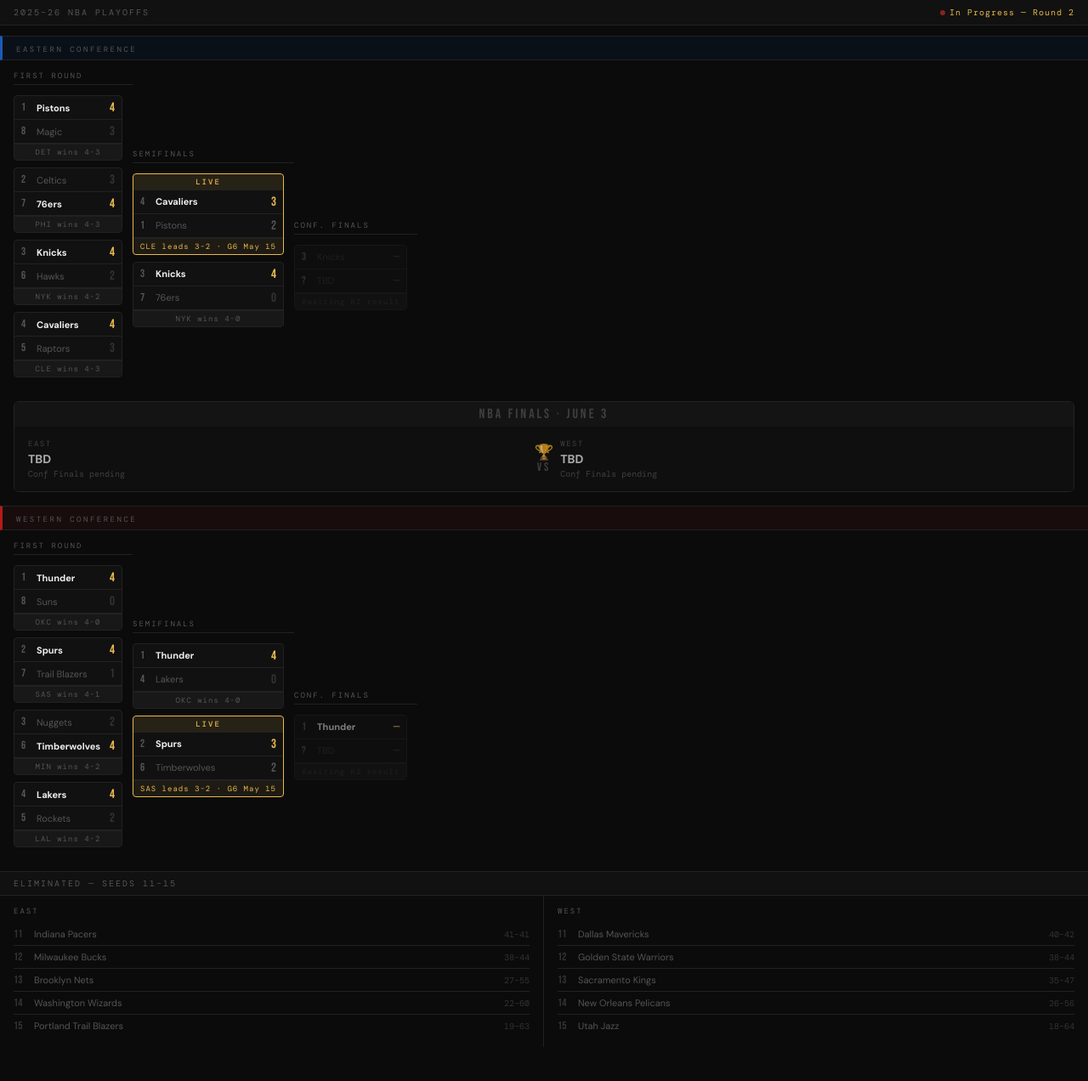
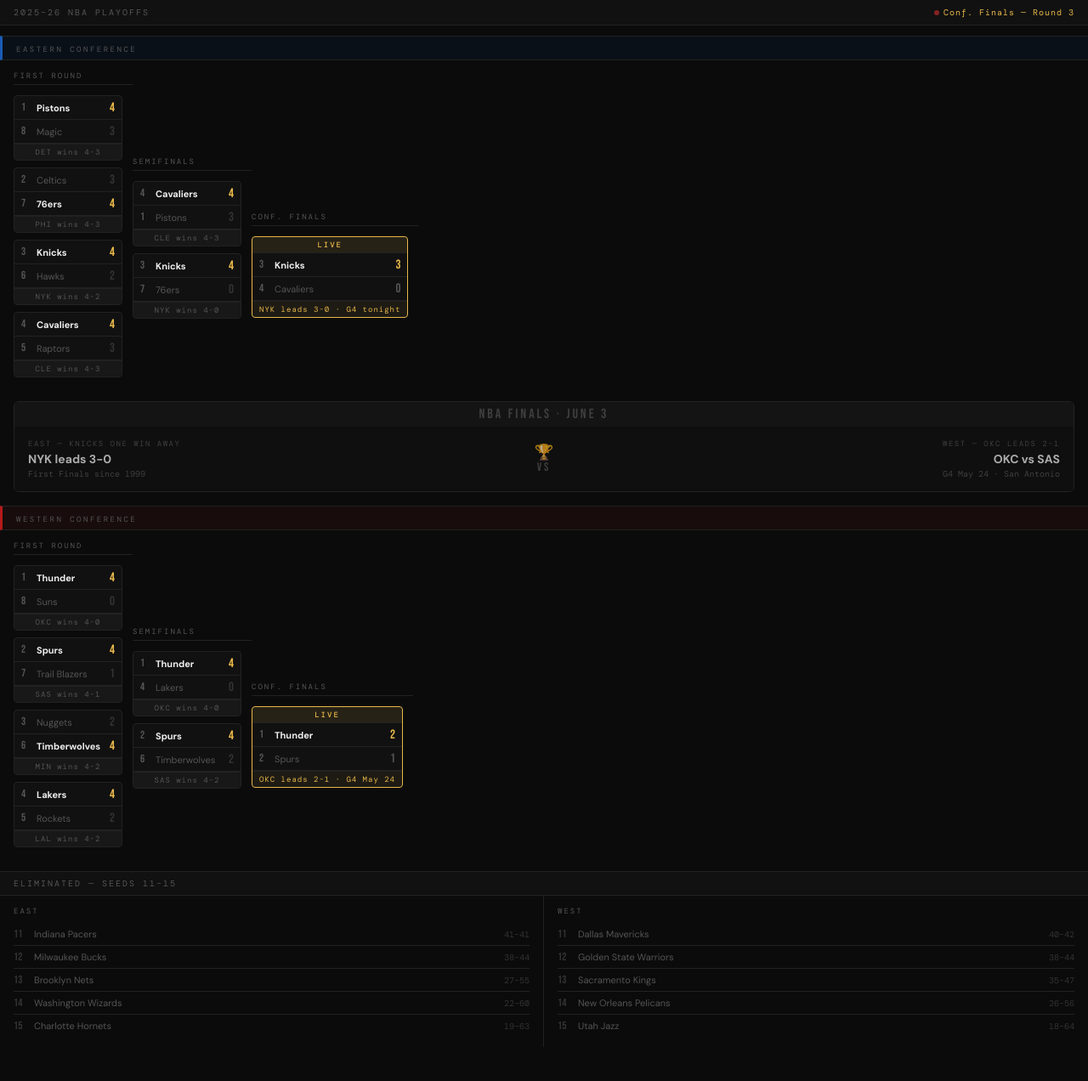
Before and after one commit to boony-mjb/nba-stats-pwa, a Flask app: page /bracket in a window 1280 px wide. Shown: the part 87-1359 px from the top of the page at 85% size. Run offline with Flask 3, Linux system fonts and the light colour scheme.

Commit message:
brought the playoff bracket up to date

```diff
--- a/templates/bracket.html
+++ b/templates/bracket.html
@@ -17,126 +17,67 @@
 
     <div class="bracket-header">
       <span class="section-label">2025–26 NBA Playoffs</span>
-      <span class="live-tag"><span class="dot"></span>In Progress — Round 2</span>
+      <span class="live-tag"><span class="dot"></span>Conf. Finals — Round 3</span>
     </div>
 
-    <!-- ══ EAST ══ -->
+    <!-- EAST -->
     <div class="conf-strip east-strip">
       <span class="conf-strip-label">Eastern Conference</span>
     </div>
 
     <div class="rounds-grid">
 
-      <!-- East R1 -->
       <div class="round-col">
         <div class="round-label">First Round</div>
 
         <div class="series-card">
-          <div class="series-team winner">
-            <span class="series-seed">1</span>
-            <span class="series-name">Pistons</span>
-            <span class="series-wins">4</span>
-          </div>
-          <div class="series-team loser">
-            <span class="series-seed">8</span>
-            <span class="series-name">Magic</span>
-            <span class="series-wins">3</span>
-          </div>
+          <div class="series-team winner"><span class="series-seed">1</span><span class="series-name">Pistons</span><span class="series-wins">4</span></div>
+          <div class="series-team loser"><span class="series-seed">8</span><span class="series-name">Magic</span><span class="series-wins">3</span></div>
           <div class="series-result">DET wins 4-3</div>
         </div>
 
         <div class="series-card">
-          <div class="series-team loser">
-            <span class="series-seed">2</span>
-            <span class="series-name">Celtics</span>
-            <span class="series-wins">3</span>
-          </div>
-          <div class="series-team winner">
-            <span class="series-seed">7</span>
-            <span class="series-name">76ers</span>
-            <span class="series-wins">4</span>
-          </div>
+          <div class="series-team loser"><span class="series-seed">2</span><span class="series-name">Celtics</span><span class="series-wins">3</span></div>
+          <div class="series-team winner"><span class="series-seed">7</span><span class="series-name">76ers</span><span class="series-wins">4</span></div>
           <div class="series-result">PHI wins 4-3</div>
         </div>
 
         <div class="series-card">
-          <div class="series-team winner">
-            <span class="series-seed">3</span>
-            <span class="series-name">Knicks</span>
-            <span class="series-wins">4</span>
-          </div>
-          <div class="series-team loser">
-            <span class="series-seed">6</span>
-            <span class="series-name">Hawks</span>
-            <span class="series-wins">2</span>
-          </div>
+          <div class="series-team winner"><span class="series-seed">3</span><span class="series-name">Knicks</span><span class="series-wins">4</span></div>
+          <div class="series-team loser"><span class="series-seed">6</span><span class="series-name">Hawks</span><span class="series-wins">2</span></div>
           <div class="series-result">NYK wins 4-2</div>
         </div>
 
         <div class="series-card">
-          <div class="series-team winner">
-            <span class="series-seed">4</span>
-            <span class="series-name">Cavaliers</span>
-            <span class="series-wins">4</span>
-          </div>
-          <div class="series-team loser">
-            <span class="series-seed">5</span>
-            <span class="series-name">Raptors</span>
-            <span class="series-wins">3</span>
-          </div>
+          <div class="series-team winner"><span class="series-seed">4</span><span class="series-name">Cavaliers</span><span class="series-wins">4</span></div>
+          <div class="series-team loser"><span class="series-seed">5</span><span class="series-name">Raptors</span><span class="series-wins">3</span></div>
           <div class="series-result">CLE wins 4-3</div>
         </div>
       </div>
 
-      <!-- East Semis -->
       <div class="round-col semis-col">
         <div class="round-label">Semifinals</div>
 
-        <div class="series-card active-series">
-          <div class="active-badge">LIVE</div>
-          <div class="series-team winning">
-            <span class="series-seed">4</span>
-            <span class="series-name">Cavaliers</span>
-            <span class="series-wins">3</span>
-          </div>
-          <div class="series-team trailing">
-            <span class="series-seed">1</span>
-            <span class="series-name">Pistons</span>
-            <span class="series-wins">2</span>
-          </div>
-          <div class="series-result ongoing">CLE leads 3-2 · G6 May 15</div>
+        <div class="series-card">
+          <div class="series-team winner"><span class="series-seed">4</span><span class="series-name">Cavaliers</span><span class="series-wins">4</span></div>
+          <div class="series-team loser"><span class="series-seed">1</span><span class="series-name">Pistons</span><span class="series-wins">3</span></div>
+          <div class="series-result">CLE wins 4-3</div>
         </div>
 
-        <div class="series-card done-series">
-          <div class="series-team winner">
-            <span class="series-seed">3</span>
-            <span class="series-name">Knicks</span>
-            <span class="series-wins">4</span>
-          </div>
-          <div class="series-team loser">
-            <span class="series-seed">7</span>
-            <span class="series-name">76ers</span>
-            <span class="series-wins">0</span>
-          </div>
+        <div class="series-card">
+          <div class="series-team winner"><span class="series-seed">3</span><span class="series-name">Knicks</span><span class="series-wins">4</span></div>
+          <div class="series-team loser"><span class="series-seed">7</span><span class="series-name">76ers</span><span class="series-wins">0</span></div>
           <div class="series-result">NYK wins 4-0</div>
         </div>
       </div>
 
-      <!-- East Finals -->
       <div class="round-col finals-col">
         <div class="round-label">Conf. Finals</div>
-        <div class="series-card tbd-series">
-          <div class="series-team tbd">
-            <span class="series-seed">3</span>
-            <span class="series-name">Knicks</span>
-            <span class="series-wins tbd-wins">—</span>
-          </div>
-          <div class="series-team tbd">
-            <span class="series-seed">?</span>
-            <span class="series-name">TBD</span>
-            <span class="series-wins tbd-wins">—</span>
-          </div>
-          <div class="series-result tbd-result">Awaiting R2 result</div>
+        <div class="series-card active-series">
+          <div class="active-badge">LIVE</div>
+          <div class="series-team winning"><span class="series-seed">3</span><span class="series-name">Knicks</span><span class="series-wins">3</span></div>
+          <div class="series-team trailing"><span class="series-seed">4</span><span class="series-name">Cavaliers</span><span class="series-wins">0</span></div>
+          <div class="series-result ongoing">NYK leads 3-0 · G4 tonight</div>
         </div>
       </div>
 
@@ -147,160 +88,101 @@
       <div class="finals-label-strip">NBA Finals · June 3</div>
       <div class="finals-matchup">
         <div class="finals-team">
-          <div class="finals-conf">East</div>
-          <div class="finals-name">TBD</div>
-          <div class="finals-record">Conf Finals pending</div>
+          <div class="finals-conf">East — Knicks one win away</div>
+          <div class="finals-name">NYK leads 3-0</div>
+          <div class="finals-record">First Finals since 1999</div>
         </div>
         <div class="finals-vs">
           <div class="finals-trophy">🏆</div>
           <div class="finals-score">vs</div>
         </div>
-        <div class="finals-team">
-          <div class="finals-conf">West</div>
-          <div class="finals-name">TBD</div>
-          <div class="finals-record">Conf Finals pending</div>
+        <div class="finals-team" style="text-align:right">
+          <div class="finals-conf">West — OKC leads 2-1</div>
+          <div class="finals-name">OKC vs SAS</div>
+          <div class="finals-record">G4 May 24 · San Antonio</div>
         </div>
       </div>
     </div>
 
-    <!-- ══ WEST ══ -->
+    <!-- WEST -->
     <div class="conf-strip west-strip">
       <span class="conf-strip-label">Western Conference</span>
     </div>
 
     <div class="rounds-grid">
 
-      <!-- West R1 -->
       <div class="round-col">
         <div class="round-label">First Round</div>
 
         <div class="series-card">
-          <div class="series-team winner">
-            <span class="series-seed">1</span>
-            <span class="series-name">Thunder</span>
-            <span class="series-wins">4</span>
-          </div>
-          <div class="series-team loser">
-            <span class="series-seed">8</span>
-            <span class="series-name">Suns</span>
-            <span class="series-wins">0</span>
-          </div>
+          <div class="series-team winner"><span class="series-seed">1</span><span class="series-name">Thunder</span><span class="series-wins">4</span></div>
+          <div class="series-team loser"><span class="series-seed">8</span><span class="series-name">Suns</span><span class="series-wins">0</span></div>
           <div class="series-result">OKC wins 4-0</div>
         </div>
 
         <div class="series-card">
-          <div class="series-team winner">
-            <span class="series-seed">2</span>
-            <span class="series-name">Spurs</span>
-            <span class="series-wins">4</span>
-          </div>
-          <div class="series-team loser">
-            <span class="series-seed">7</span>
-            <span class="series-name">Trail Blazers</span>
-            <span class="series-wins">1</span>
-          </div>
+          <div class="series-team winner"><span class="series-seed">2</span><span class="series-name">Spurs</span><span class="series-wins">4</span></div>
+          <div class="series-team loser"><span class="series-seed">7</span><span class="series-name">Trail Blazers</span><span class="series-wins">1</span></div>
           <div class="series-result">SAS wins 4-1</div>
         </div>
 
         <div class="series-card">
-          <div class="series-team loser">
-            <span class="series-seed">3</span>
-            <span class="series-name">Nuggets</span>
-            <span class="series-wins">2</span>
-          </div>
-          <div class="series-team winner">
-            <span class="series-seed">6</span>
-            <span class="series-name">Timberwolves</span>
-            <span class="series-wins">4</span>
-          </div>
+          <div class="series-team loser"><span class="series-seed">3</span><span class="series-name">Nuggets</span><span class="series-wins">2</span></div>
+          <div class="series-team winner"><span class="series-seed">6</span><span class="series-name">Timberwolves</span><span class="series-wins">4</span></div>
           <div class="series-result">MIN wins 4-2</div>
         </div>
 
         <div class="series-card">
-          <div class="series-team winner">
-            <span class="series-seed">4</span>
-            <span class="series-name">Lakers</span>
-            <span class="series-wins">4</span>
-          </div>
-          <div class="series-team loser">
-            <span class="series-seed">5</span>
-            <span class="series-name">Rockets</span>
-            <span class="series-wins">2</span>
-          </div>
+          <div class="series-team winner"><span class="series-seed">4</span><span class="series-name">Lakers</span><span class="series-wins">4</span></div>
+          <div class="series-team loser"><span class="series-seed">5</span><span class="series-name">Rockets</span><span class="series-wins">2</span></div>
           <div class="series-result">LAL wins 4-2</div>
         </div>
       </div>
 
-      <!-- West Semis -->
       <div class="round-col semis-col">
         <div class="round-label">Semifinals</div>
 
-        <div class="series-card done-series">
-          <div class="series-team winner">
-            <span class="series-seed">1</span>
-            <span class="series-name">Thunder</span>
-            <span class="series-wins">4</span>
-          </div>
-          <div class="series-team loser">
-            <span class="series-seed">4</span>
-            <span class="series-name">Lakers</span>
-            <span class="series-wins">0</span>
-          </div>
+        <div class="series-card">
+          <div class="series-team winner"><span class="series-seed">1</span><span class="series-name">Thunder</span><span class="series-wins">4</span></div>
+          <div class="series-team loser"><span class="series-seed">4</span><span class="series-name">Lakers</span><span class="series-wins">0</span></div>
           <div class="series-result">OKC wins 4-0</div>
         </div>
 
-        <div class="series-card active-series">
-          <div class="active-badge">LIVE</div>
-          <div class="series-team winning">
-            <span class="series-seed">2</span>
-            <span class="series-name">Spurs</span>
-            <span class="series-wins">3</span>
-          </div>
-          <div class="series-team trailing">
-            <span class="series-seed">6</span>
-            <span class="series-name">Timberwolves</span>
-            <span class="series-wins">2</span>
-          </div>
-          <div class="series-result ongoing">SAS leads 3-2 · G6 May 15</div>
+        <div class="series-card">
+          <div class="series-team winner"><span class="series-seed">2</span><span class="series-name">Spurs</span><span class="series-wins">4</span></div>
+          <div class="series-team loser"><span class="series-seed">6</span><span class="series-name">Timberwolves</span><span class="series-wins">2</span></div>
+          <div class="series-result">SAS wins 4-2</div>
         </div>
       </div>
 
-      <!-- West Finals -->
       <div class="round-col finals-col">
         <div class="round-label">Conf. Finals</div>
-        <div class="series-card tbd-series">
-          <div class="series-team winning">
-            <span class="series-seed">1</span>
-            <span class="series-name">Thunder</span>
-            <span class="series-wins tbd-wins">—</span>
-          </div>
-          <div class="series-team tbd">
-            <span class="series-seed">?</span>
-            <span class="series-name">TBD</span>
-            <span class="series-wins tbd-wins">—</span>
-          </div>
-          <div class="series-result tbd-result">Awaiting R2 result</div>
+        <div class="series-card active-series">
+          <div class="active-badge">LIVE</div>
+          <div class="series-team winning"><span class="series-seed">1</span><span class="series-name">Thunder</span><span class="series-wins">2</span></div>
+          <div class="series-team trailing"><span class="series-seed">2</span><span class="series-name">Spurs</span><span class="series-wins">1</span></div>
+          <div class="series-result ongoing">OKC leads 2-1 · G4 May 24</div>
         </div>
       </div>
 
     </div>
 
-    <!-- ELIMINATED -->
+    <!-- ELIMINATED 11-15 -->
     <div class="eliminated-section">
       <div class="section-head">
         <span class="section-label">Eliminated — Seeds 11–15</span>
       </div>
       <div class="elim-grid">
         <div class="elim-block">
-          <div class="conf-strip-label" style="font-size:9px;color:var(--muted);letter-spacing:2px;text-transform:uppercase;margin-bottom:8px;">East</div>
+          <div style="font-family:'DM Mono',monospace;font-size:9px;color:var(--muted);letter-spacing:2px;text-transform:uppercase;margin-bottom:8px;">East</div>
           <div class="elim-row"><span class="elim-seed">11</span><span class="elim-name">Indiana Pacers</span><span class="elim-rec">41–41</span></div>
           <div class="elim-row"><span class="elim-seed">12</span><span class="elim-name">Milwaukee Bucks</span><span class="elim-rec">38–44</span></div>
           <div class="elim-row"><span class="elim-seed">13</span><span class="elim-name">Brooklyn Nets</span><span class="elim-rec">27–55</span></div>
           <div class="elim-row"><span class="elim-seed">14</span><span class="elim-name">Washington Wizards</span><span class="elim-rec">22–60</span></div>
-          <div class="elim-row"><span class="elim-seed">15</span><span class="elim-name">Portland Trail Blazers</span><span class="elim-rec">19–63</span></div>
+          <div class="elim-row"><span class="elim-seed">15</span><span class="elim-name">Charlotte Hornets</span><span class="elim-rec">19–63</span></div>
         </div>
         <div class="elim-block">
-          <div class="conf-strip-label" style="font-size:9px;color:var(--muted);letter-spacing:2px;text-transform:uppercase;margin-bottom:8px;">West</div>
+          <div style="font-family:'DM Mono',monospace;font-size:9px;color:var(--muted);letter-spacing:2px;text-transform:uppercase;margin-bottom:8px;">West</div>
           <div class="elim-row"><span class="elim-seed">11</span><span class="elim-name">Dallas Mavericks</span><span class="elim-rec">40–42</span></div>
           <div class="elim-row"><span class="elim-seed">12</span><span class="elim-name">Golden State Warriors</span><span class="elim-rec">38–44</span></div>
           <div class="elim-row"><span class="elim-seed">13</span><span class="elim-name">Sacramento Kings</span><span class="elim-rec">35–47</span></div>
```
